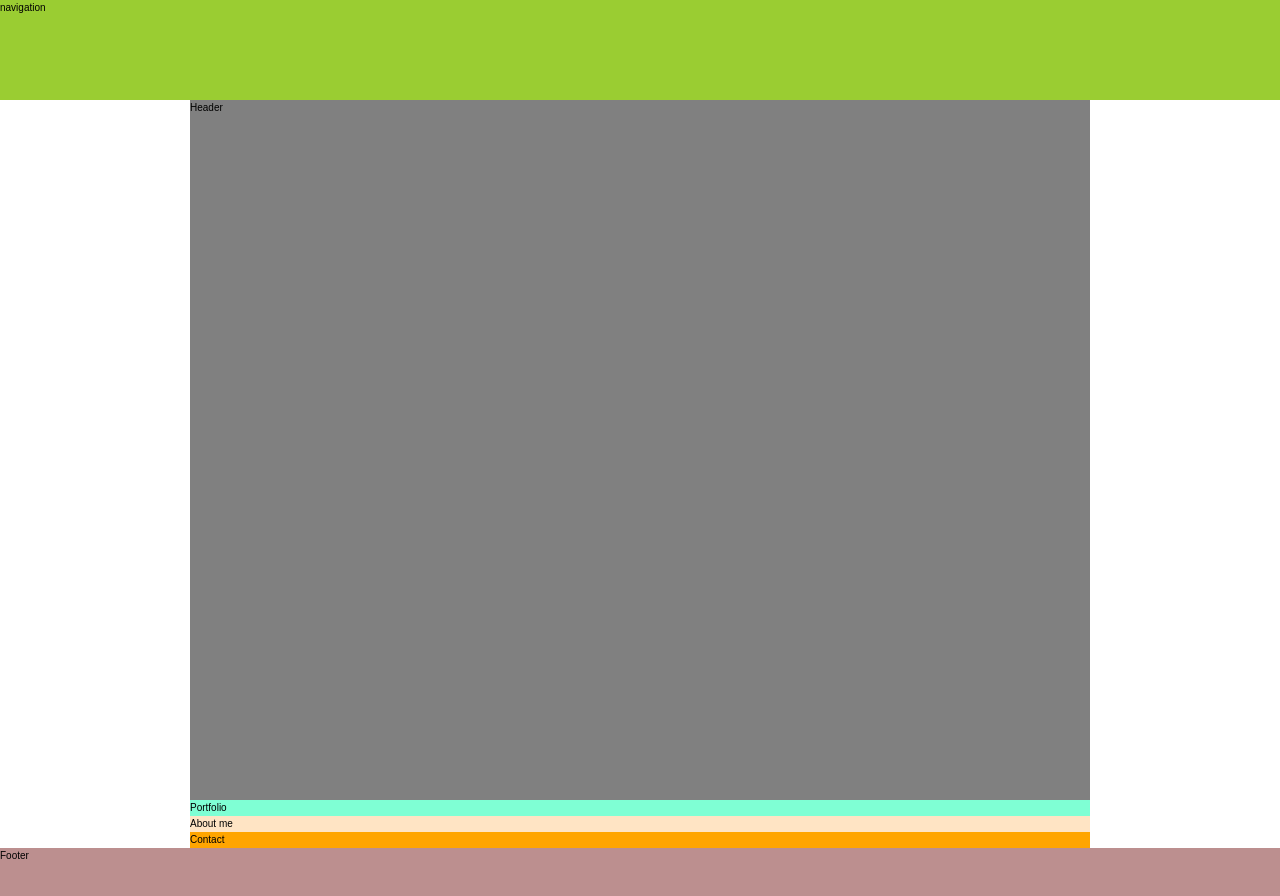
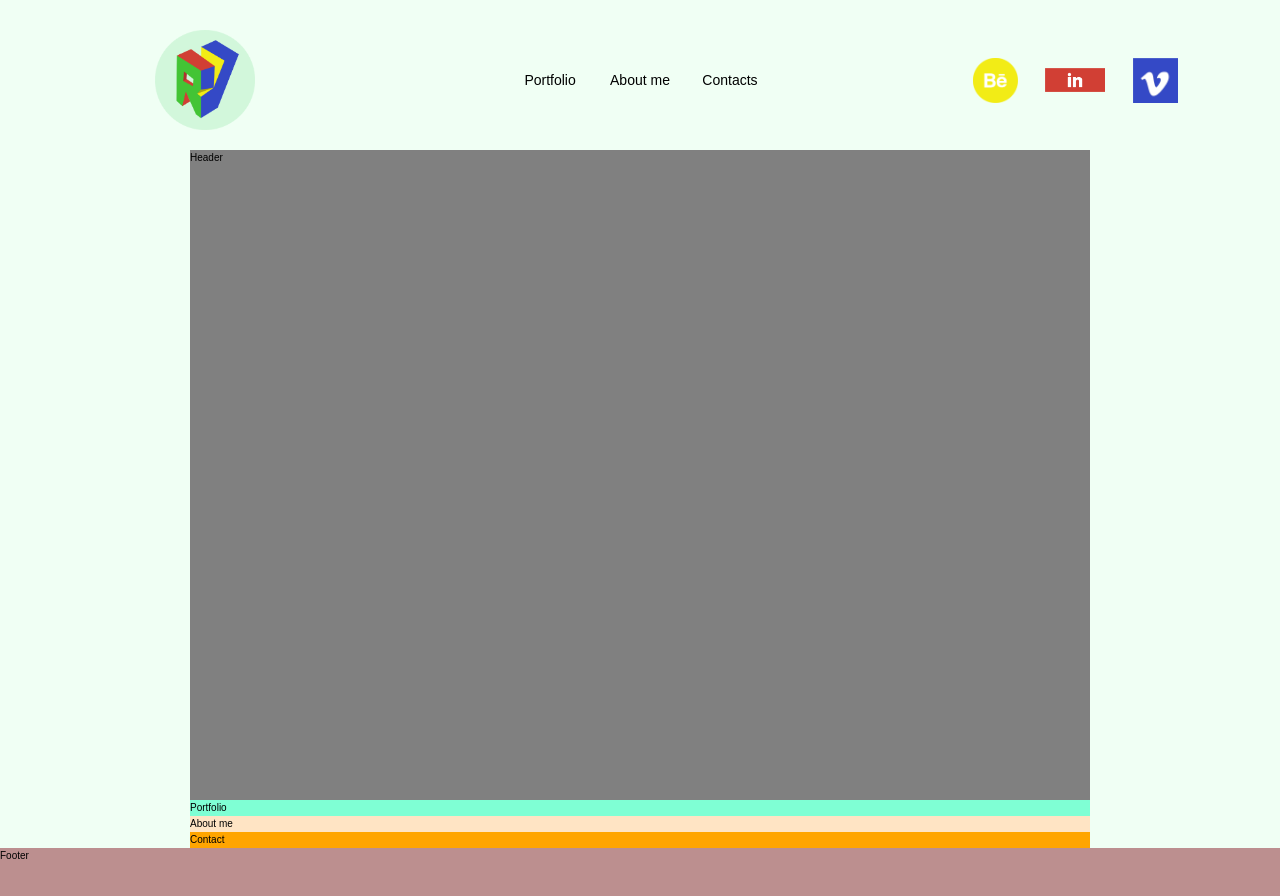
Before and after one commit to berinaptula/Rene-website, a website: page index.html in a window 1280 px wide. Drawn offline with Linux system fonts and the light colour scheme.

Commit message:
Style top-bar

```diff
--- a/index.html
+++ b/index.html
@@ -13,8 +13,20 @@
 
 <body>
     <div class="container">
-        <nav class="navigation">
-            navigation
+        <nav class="top-bar">
+            <img src="img/logo_template.png" alt="Logo Rene van Veenhuizen" class="top-bar__logo">
+            <nav class="navigation">
+                <ul class="navigation__list">
+                    <li class="navigation__item"><a href="#" class="navigation__link">Portfolio</a></li>
+                    <li class="navigation__item"><a href="#" class="navigation__link">About me</a></li>
+                    <li class="navigation__item"><a href="#" class="navigation__link">Contacts</a></li>
+                </ul>
+            </nav>
+            <div class="social-media">
+                <img src="img/behance.png" alt="Behance logo" class="social-media__logo social-media__logo--1">
+                <img src="img/linkedin.png" alt="LinkedIn logo" class="social-media__logo social-media__logo--2">
+                <img src="img/vimeo.png" alt="Vimeo logo" class="social-media__logo social-media__logo--3">
+            </div>
         </nav>
         <header class="header">
             Header
--- a/sass/_base.scss
+++ b/sass/_base.scss
@@ -17,12 +17,13 @@ html {
 body {
     font-family: sans-serif;
     line-height: 1.6;
+    background-color: $color-primary;
 }
 
 .container {
     display: grid;
     grid-template-columns: [full-start] 1fr [center-start] minmax(min-content, 90rem) [center-end] 1fr [full-end];
-    grid-template-rows: 10rem calc(100vh - 10rem) repeat(2, 1fr);
+    grid-template-rows: 15rem calc(100vh - 15rem) repeat(2, 1fr);
 }
 
 .main {
--- a/sass/_navigation.scss
+++ /dev/null
@@ -1,5 +0,0 @@
-.navigation {
-    background-color: yellowgreen;
-    grid-row: 1/2;
-    grid-column: full-start / full-end;
-}
--- /dev/null
+++ b/sass/_top-bar.scss
@@ -0,0 +1,54 @@
+.top-bar {
+    grid-row: 1/2;
+    grid-column: full-start / full-end;
+    padding: 3rem 6rem;
+    display: grid;
+    // grid-template-columns: repeat(3, 1fr);
+    grid-template-columns: 1fr 2fr 1fr;
+    align-items: center;
+    justify-items: center;
+
+    &__logo {
+        width: 10rem;
+    }
+}
+
+.navigation {
+    &__list {
+        list-style: none;
+        display: grid;
+        grid-template-columns: repeat(3, 1fr);
+        text-align: center;
+        grid-column-gap: 3rem;
+    }
+
+    &__item {}
+
+    &__link:link,
+    &__link:visited {
+        color: black;
+        text-decoration: none;
+        font-size: 1.4rem;
+        font-weight: 300;
+    }
+}
+
+.social-media {
+    display: grid;
+    grid-template-columns: repeat(3, 1fr);
+    grid-column-gap: 2rem;
+    justify-items: center;
+    align-items: center;
+
+    &__logo {
+        width: 4.5rem;
+
+        &--1 {}
+
+        &--2 {
+            width: 6rem;
+        }
+
+        &--3 {}
+    }
+}
--- a/sass/main.scss
+++ b/sass/main.scss
@@ -1,6 +1,6 @@
 @import "base";
 
-@import "navigation";
+@import "top-bar";
 @import "header";
 
 
```
Also changed, not shown: css/style.css.
